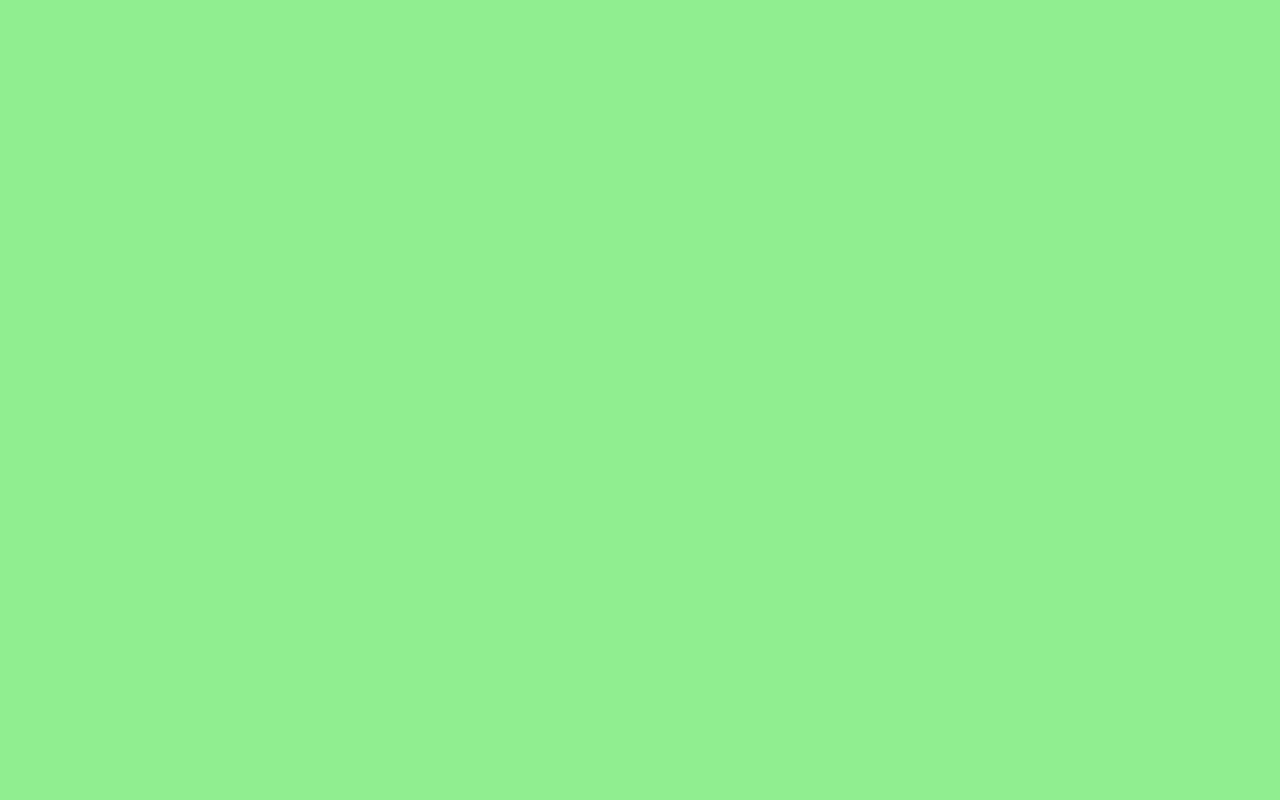
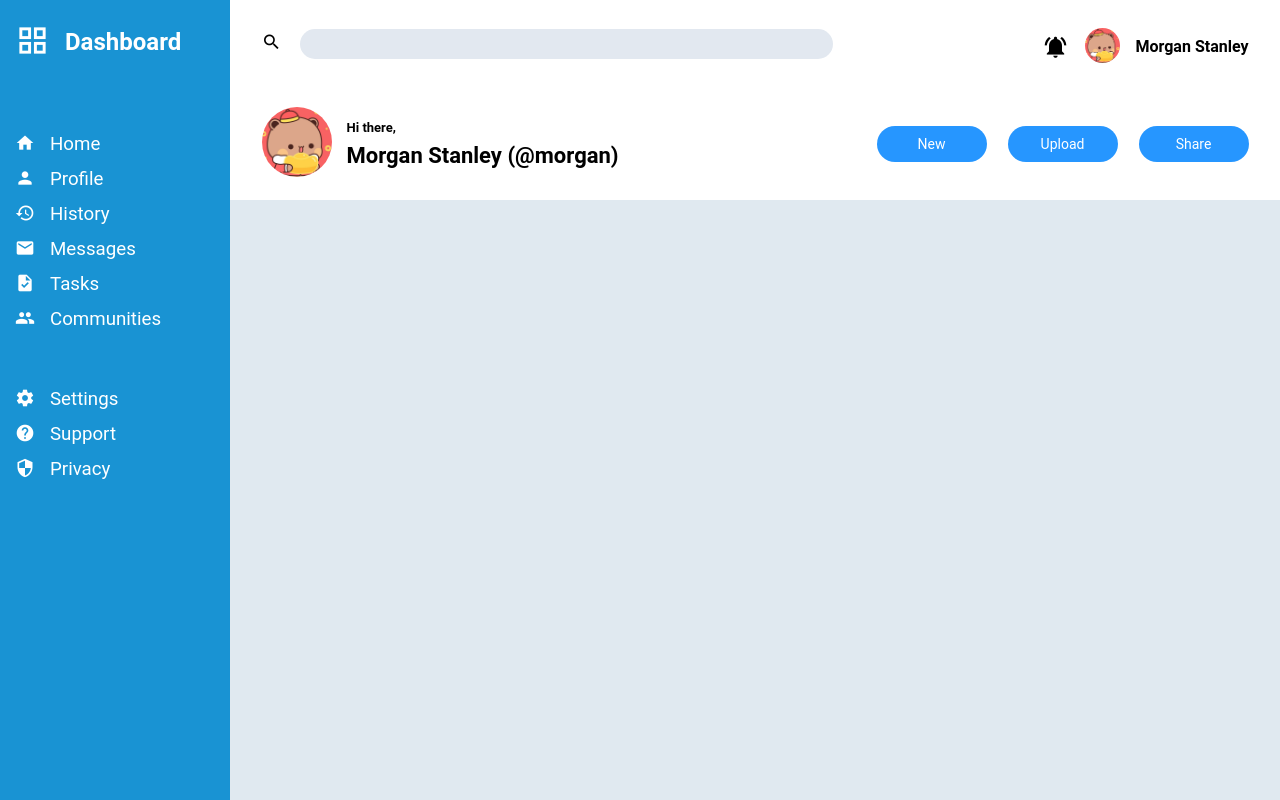
Before and after one commit to StoicScript/admin_dashboard, a plain HTML site: page index.html in a window 1280 px wide. Drawn offline with Linux system fonts and the light colour scheme.

Commit message:
added sidebar and header

```diff
--- a/index.html
+++ b/index.html
@@ -4,10 +4,87 @@
     <meta charset="UTF-8">
     <meta http-equiv="X-UA-Compatible" content="IE=edge">
     <meta name="viewport" content="width=device-width, initial-scale=1.0">
+    <link rel="stylesheet" href="https://fonts.googleapis.com/icon?family=Material+Icons">
     <link rel="stylesheet" href="styles.css">
     <title>Admin Dashboard</title>
 </head>
 <body>
+    <div class="container">
 
+        <div class="sidebar">
+            <div class="logo"><h2><i class="material-icons md-35">grid_view</i>Dashboard</h2></div>
+
+            <div class="main">
+                <a href="">
+                    <h3><i class="material-icons">home</i>Home</h3>
+                </a>
+                <a href="">
+                    <h3><i class="material-icons">person</i>Profile</h3>
+                </a>
+                <a href="">
+                    <h3><i class="material-icons">history</i>History</h3>
+                </a>
+                <a href="">
+                    <h3><i class="material-icons">email</i>Messages</h3>
+                </a>
+                <a href="">
+                    <h3><i class="material-icons">task</i>Tasks</h3>
+                </a>
+                <a href="">
+                    <h3><i class="material-icons">group</i>Communities</h3>
+                </a>
+            </div>
+
+            <div class="sub">
+                <a href="">
+                    <h3><i class="material-icons">settings</i>Settings</h3>
+                </a>
+                <a href="">
+                    <h3><i class="material-icons">help</i>Support</h3>
+                </a>
+                <a href="">
+                    <h3><i class="material-icons">security</i>Privacy</h3>
+                </a>
+            </div>
+        </div>
+
+        <div class="header">
+            <div class="header-content">
+                <div class="search">
+                    <div class="left">
+                        <i class="material-icons">search</i>
+                        <input type="search" name="search" id="search">
+                    </div>
+                    <div class="right">
+                        <i class="material-icons black">notifications_active</i>
+                        <img id="avatar" src="avatar.jpg" alt="Avatar">
+                        <p id="name">Morgan Stanley</p>
+                    </div>
+                </div>
+
+                <div class="profile">
+                    <div class="profile-column av">
+                        <img id="avatar-large" src="avatar.jpg" alt="Avatar">
+                    </div>
+                    <div class="profile-column name">
+                        <p class="greeting">Hi there,</p>
+                        <h4>Morgan Stanley (@morgan)</h4>
+                    </div>
+
+                    <div class="profile-column button">
+                        <button>New</button>
+                    </div>
+                    <div class="profile-column button">
+                        <button>Upload</button>
+                    </div>
+                    <div class="profile-column button">
+                        <button>Share</button>
+                    </div>
+                </div>
+            </div>
+        </div>
+
+        <div class="main-content"></div>
+    </div>
 </body>
 </html>
--- a/styles.css
+++ b/styles.css
@@ -1,3 +1,197 @@
 * {
-    background-color: lightgreen;
+    margin: 0;
+    font-family: roboto, sans-serif;
 }
+
+.material-icons.md-35 {
+    font-size: 35px;
+    position: relative;
+    top: 8px;
+}
+
+.material-icons.black {
+    font-size: 26px;
+}
+
+.material-icons{
+    font-size: 20px;
+}
+
+#name {
+    position:relative;
+    top: 3px;
+    font-weight: bold;
+}
+
+#avatar{
+    width: 35px;
+    border-radius: 50px;
+    margin-right: 5px;
+    margin-left: -8px;
+    position: relative;
+    top: 2px;
+}
+
+#avatar-large{
+    width: 70px;
+    border-radius: 50px;
+}
+
+h2{
+    font-weight: 600 !important;
+}
+
+h2,h3{
+    color: white;
+    font-weight: normal;
+}
+
+h4{
+    font-size: 22px;
+}
+
+a{
+    text-decoration: none;
+}
+
+a:hover{
+    font-size: 1.05rem;
+}
+
+i{
+    position: relative;
+    top: 3px;
+    right: 15px;
+    margin-left: 15px;
+}
+
+button{
+    background-color: #2696ff; /* Green */
+    border: none;
+    border-radius: 50px;
+    color: white;
+    padding: 10px 32px;
+    text-decoration: none;
+    display: inline-block;
+    font-size: 14px;
+    width: auto;
+    min-width: 110px;
+}
+
+.container {
+    height: 100vh;
+    display: grid;
+    grid-template-columns: auto 4fr;
+    grid-template-rows: repeat(12, 1fr);
+}
+
+.sidebar{
+    padding: 15px;
+    background-color: #1993d3;
+    grid-row: 1 / -1;
+    width: 200px;
+    display: grid;
+    grid-template-rows: repeat(13, 1fr);
+}
+
+.logo{
+    grid-row: span 3;
+}
+
+.main{
+    display: grid;
+    gap: 10px;
+    margin-bottom: 55px;
+}
+
+.sub{
+    display: grid;
+    gap: 10px;
+}
+
+.header,.main-content{
+    grid-column-start: 2;
+}
+
+.header{
+    background-color: #ffffff;
+    grid-row: 1 / 4;
+    min-height: 150px;
+}
+
+
+.header-content{
+    height: 100%;
+    margin: 1% 3%;
+    display: grid;
+    grid-template-columns: 1fr;
+    grid-template-rows: 1fr 2fr;
+}
+
+.search{
+    height: 100%;
+    display: flex;
+    align-items: center;
+}
+
+.left {
+    min-width: 60%;
+}
+
+.right{
+    display: flex;
+    width: 100%;
+    justify-content: flex-end;
+    align-items: center;
+    gap: 10px;
+}
+
+#search{
+    width: 90%;
+    height: 30px;
+    border:none;
+    border-radius: 20px;
+    background-color: #E2E8F0;
+
+}
+
+.profile{
+    height: 100%;
+    display: grid;
+    grid-template-columns: auto 4fr 1fr 1fr 1fr;
+    grid-template-rows: 1fr 2fr;
+    justify-content: center;
+
+}
+
+.profile-column.av{
+    grid-row: span 2;
+    justify-self: start;
+    align-self: center;
+}
+
+.profile-column.name{
+    grid-row: span 2;
+    border: none;
+    justify-self: start;
+    align-self: center;
+    font-weight: bold;
+    margin-left: 15px;
+}
+
+.greeting{
+    font-size: 13px;
+    padding-bottom: 8px;
+}
+
+.profile-column.button{
+    grid-row: span 2;
+    border: none;
+    align-self: center;
+    justify-self: flex-end;
+}
+
+.main-content{
+    background-color: #e0e9f0;
+    grid-row: 4 / -1;
+}
```
Also changed, not shown: avatar.jpg (added), 1 other file.
